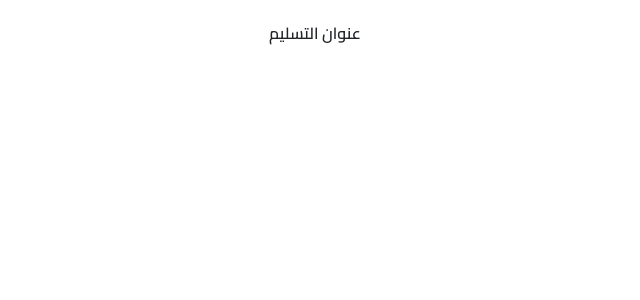
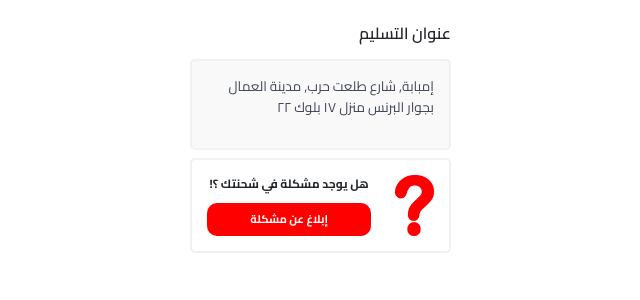
Before and after one commit to omar-salama/shipment-tracking-system, a React (Create React App) app: page / in a window 1280 px wide. Shown: the top 300 px of the page, without its empty margins (42-682 px from the left). Built offline with nearby package versions, Linux system fonts and the light colour scheme; no server answers.

Commit message:
added ShippingAddress and Complaint components

```diff
--- a/src/App.css
+++ b/src/App.css
@@ -15,7 +15,7 @@ h6 {
 
 td {
   font-weight: 600;
-  color: #485064;
+  color: #404559;
 }
 .TransitDetails table {
   width: 100%;
@@ -27,7 +27,7 @@ td {
 /* table's top border */
 .TransitDetails table tr th {
   color: #8f9bb2;
-  background: #f7f7f7;
+  background: #f9f9f9;
   border-top: 2px solid #f1f1f1;
 }
 /* table's and cells' bottom border */
@@ -48,14 +48,46 @@ td {
 }
 /* table's corners */
 .TransitDetails table tr:first-child th:first-child {
-  border-top-right-radius: 6px;
+  border-top-right-radius: 5px;
 }
 .TransitDetails table tr:first-child th:last-child {
-  border-top-left-radius: 6px;
+  border-top-left-radius: 5px;
 }
 .TransitDetails table tr:last-child td:first-child {
-  border-bottom-right-radius: 6px;
+  border-bottom-right-radius: 5px;
 }
 .TransitDetails table tr:last-child td:last-child {
-  border-bottom-left-radius: 6px;
+  border-bottom-left-radius: 5px;
 }
+
+.ShippingAddress .address-details {
+  color: #404559;
+  background: #f9f9f9;
+  border: 2px solid #f1f1f1;
+  border-radius: 5px;
+  padding: 15px;
+  font-size: 0.85rem;
+}
+.Complaint {
+  border: 2px solid #f1f1f1;
+  border-radius: 5px;
+  padding: 15px;
+  font-size: 0.75rem;
+  font-weight: 700;
+  text-align: center;
+}
+.Complaint img {
+  width: 100%;
+  height: 100%;
+}
+.Complaint p {
+  margin-bottom: 10px;
+}
+.Complaint button {
+  background-color: #ff0000;
+  color: #fff;
+  font-weight: 700;
+  padding: 7px 42px;
+  border-radius: 10px;
+  font-size: 0.7rem;
+}
--- a/src/App.js
+++ b/src/App.js
@@ -3,6 +3,8 @@ import { useEffect, useState } from "react";
 import axios from "axios";
 import ShipmentProgress from "./ShipmentProgress";
 import TransitDetails from "./TransitDetails";
+import ShippingAddress from "./ShippingAddress";
+import Complaint from "./Complaint";
 
 function App() {
   const [shipmentDetails, setShipmentDetails] = useState("");
@@ -28,7 +30,8 @@ function App() {
             <TransitDetails transitEvents={transitEvents} />
           </div>
           <div className="col-3">
-            <h6>عنوان التسليم</h6>
+            <ShippingAddress />
+            <Complaint />
           </div>
         </div>
       </div>
--- /dev/null
+++ b/src/Complaint.js
@@ -0,0 +1,17 @@
+function Complaint() {
+  return (
+    <div className="Complaint mt-2">
+      <div className="row">
+        <div className="col-3">
+          <img src="questionMark.png" alt="Question Mark" />
+        </div>
+        <div className="col-9">
+          <p>هل يوجد مشكلة في شحنتك ؟!</p>
+          <button className="btn">إبلاغ عن مشكلة</button>
+        </div>
+      </div>
+    </div>
+  );
+}
+
+export default Complaint;
--- /dev/null
+++ b/src/ShippingAddress.js
@@ -0,0 +1,12 @@
+function ShippingAddress() {
+  return (
+    <div className="ShippingAddress">
+      <h6>عنوان التسليم</h6>
+      <div className="address-details mt-3">
+        <p>إمبابة, شارع طلعت حرب, مدينة العمال بجوار البرنس منزل ١٧ بلوك ٢٢</p>
+      </div>
+    </div>
+  );
+}
+
+export default ShippingAddress;
```
Also changed, not shown: public/questionMark.png (added).
